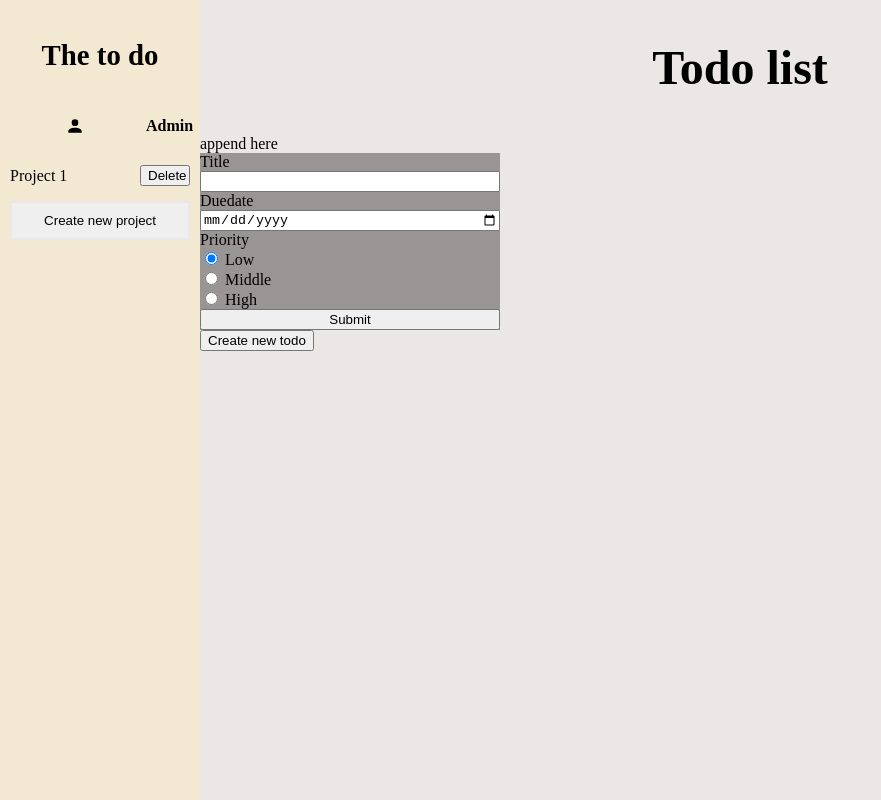
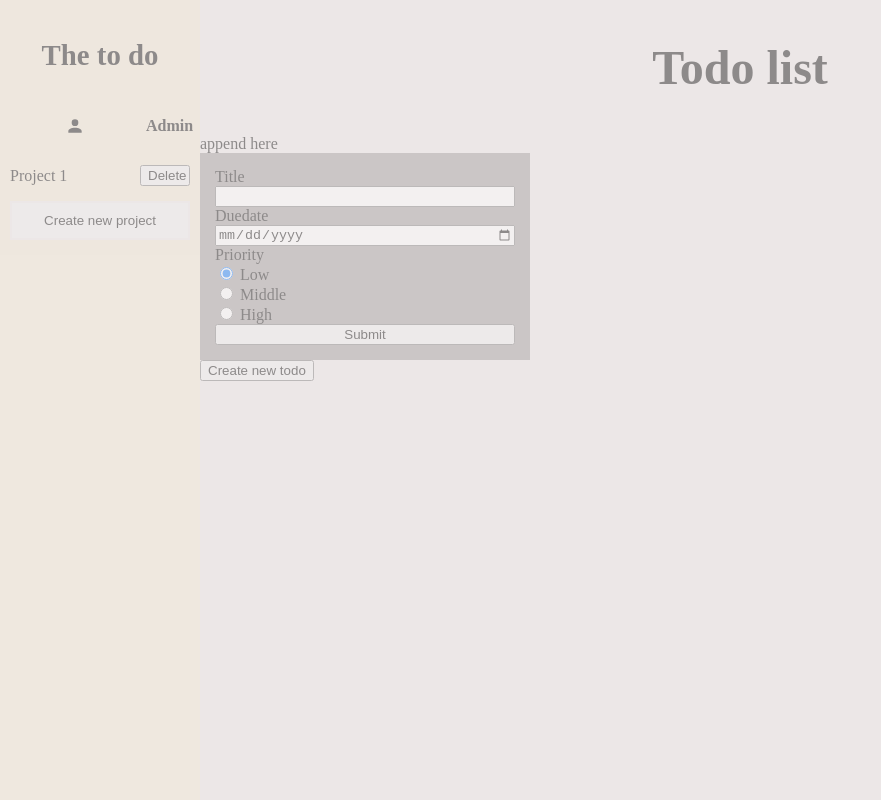
Before and after one commit to Gamborg0101/todo, a website built with webpack: page src/template.html in a window 1280 px wide. Both pictures are taken after a click on the button "Create new todo". Shown: the whole page, without its empty margins (0-881 px from the left). Built offline with nearby package versions, Linux system fonts and the light colour scheme.

Commit message:
working on opacity update - need to figure out a better solution

```diff
--- a/src/createProject.js
+++ b/src/createProject.js
@@ -36,11 +36,22 @@
 export function toDoButtonModal() {
   const todoButton = document.getElementById("todo-button");
   const todoModal = document.getElementById("todo-modal-container");
+
+  const leftSide = document.getElementById("left-section");
+  const rightSide = document.getElementById("right-section");
+
   todoButton.addEventListener("click", () => {
     if (todoModal.style.display === "block") {
       todoModal.style.display = "none";
+      leftSide.style.opacity = 1;
+      rightSide.style.opacity = 1;
+      todoModal.style.opacity = 0.4;
     } else {
+      leftSide.style.opacity = 0.4;
+      rightSide.style.opacity = 0.4;
+      todoModal.style.opacity = 1;
       todoModal.style.display = "block";
+      /* Set blurry background here */
     }
   });
 }
--- a/src/style.css
+++ b/src/style.css
@@ -150,6 +150,7 @@
 }
 
 #todo-form-border {
+  padding: 15px;
   background-color: #5c585890;
   width: 300px;
 }
@@ -169,6 +170,11 @@
   transform: translate(-50%, -50%);
 }
 
+#todo-modal-container:active {
+  background: #000;
+  opacity: 0.4;
+}
+
 #modal-border {
   width: 400px;
   height: 200px;
@@ -180,6 +186,7 @@
   align-items: center;
   justify-content: center;
 }
+
 #project-inputs {
   display: flex;
   align-items: center;
```
